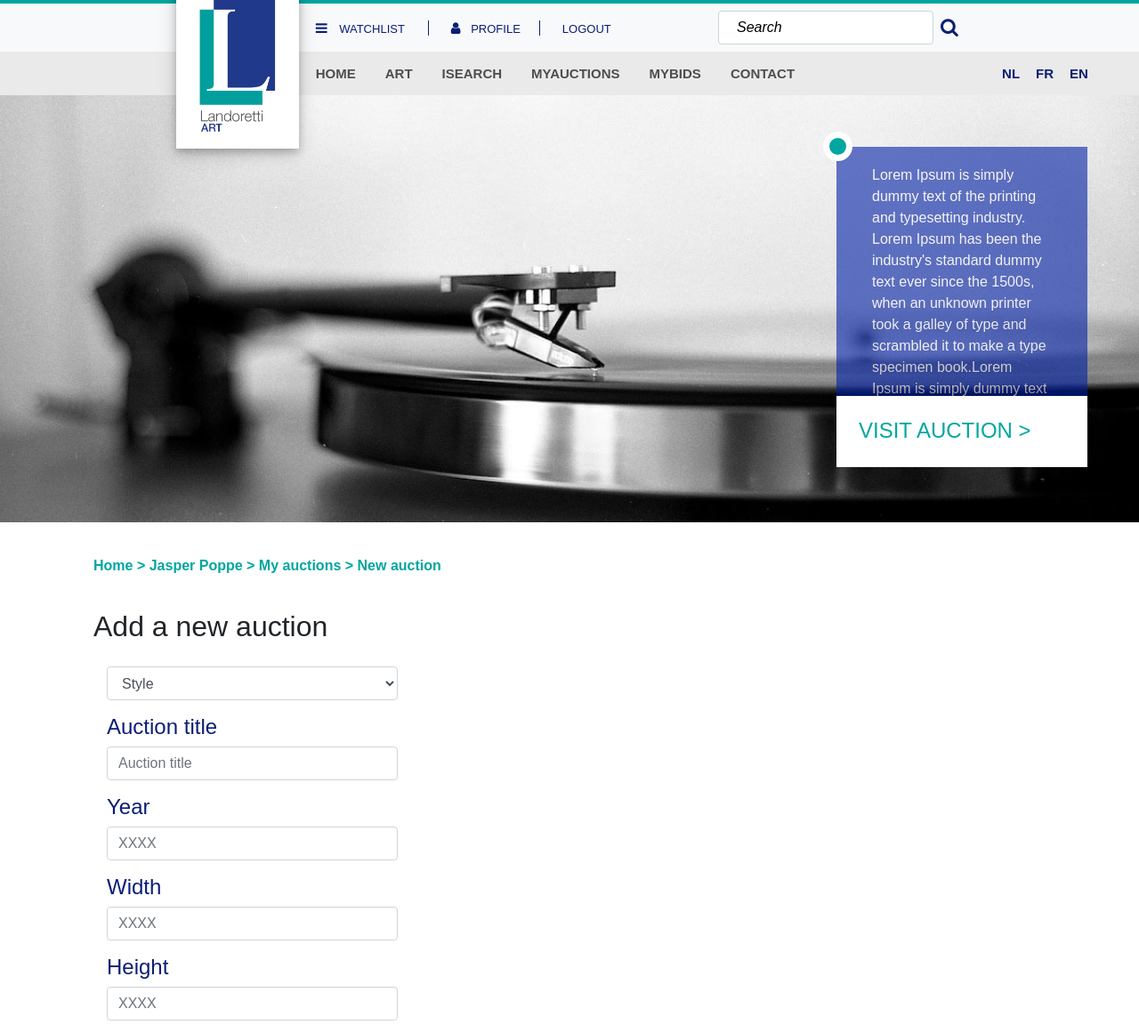
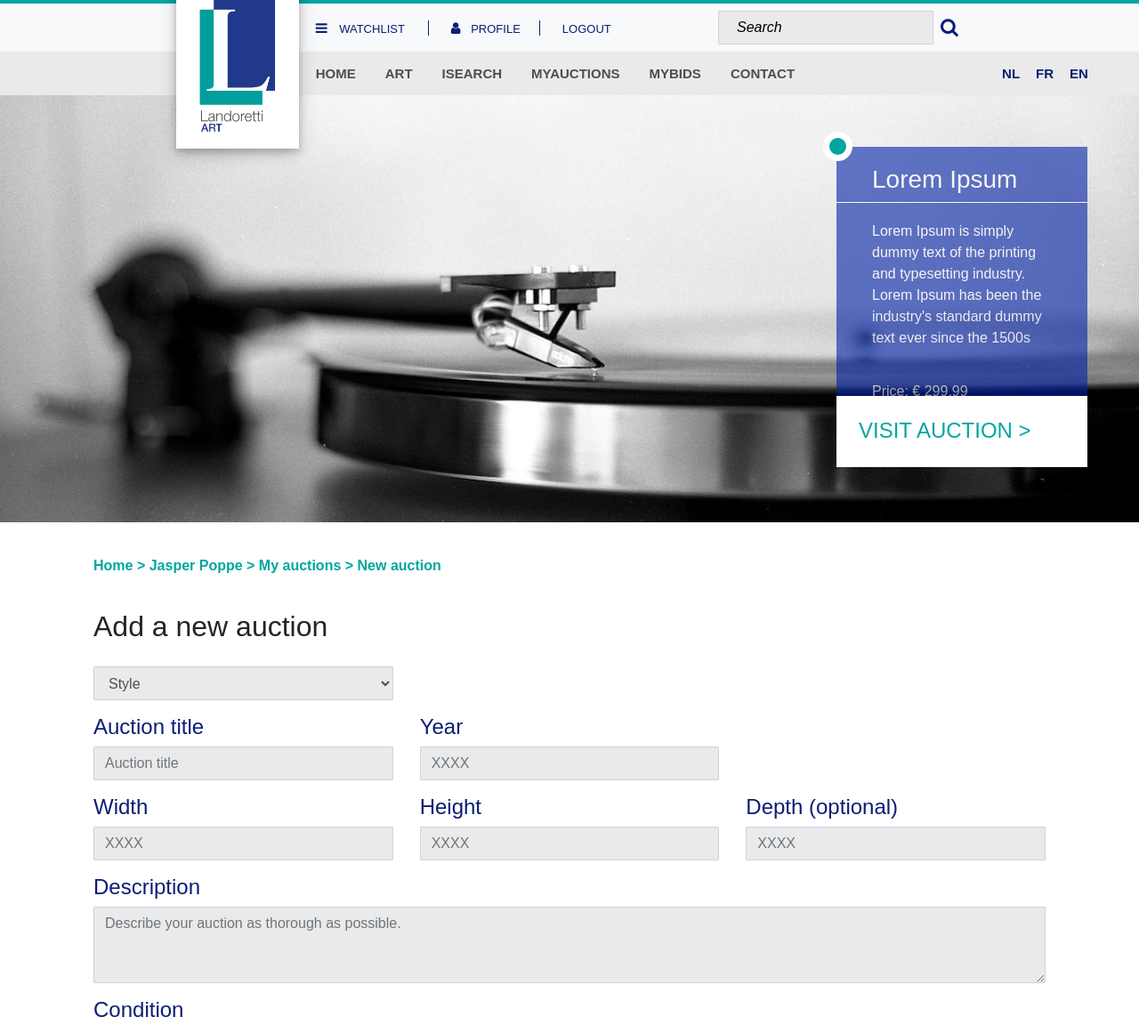
Before and after one commit to AndreeaPenu/Landoretti, a plain HTML site: page newAuction.html in a window 1280 px wide. Shown: the top 1152 px of the page at 89% size. Drawn offline with nearby package versions, Linux system fonts and the light colour scheme; files whose address does not match are found by name.

Commit message:
new auction edits

```diff
--- a/newAuction.html
+++ b/newAuction.html
@@ -18,7 +18,7 @@
     <link rel="stylesheet" href="css/flickity.css" media="screen">
 
   </head>
-  <body id="myAuction">
+  <body id="newAuction">
 
     <!-- White navbar -->
     <a href="#"><img class="logo" src="img/logo.png" alt="logo Landoretti"></a>
@@ -100,10 +100,19 @@
     </div>
     <div class="decoration-round-profile"></div>
     <div class="overlay-profile">
+        <div class="overlay-h3-profile">
+             <h3>Lorem Ipsum</h3>
+        </div>
+
       <p class="overlay-text-profile">Lorem Ipsum is simply dummy text of the printing and typesetting industry.
-          Lorem Ipsum has been the industry's standard dummy text ever since the 1500s, when an unknown printer
-          took a galley of type and scrambled it to make a type specimen book.Lorem Ipsum is simply dummy text</p>
+        Lorem Ipsum has been the industry's standard dummy text ever since the 1500s</p>
+
+      <p class="overlay-text-profile">
+          Price: € 299,99
+      </p>
+
       </div>
+
       <div class="visit">
           <p>VISIT AUCTION ></p>
       </div>
@@ -120,6 +129,8 @@
         <div class="container-fluid">
 
             <form>
+
+              <div class="row">
                 <div class="form-group col-md-4">
                         <label for="select-style"></label>
                         <select class="form-control" id="select-style">
@@ -140,6 +151,11 @@
                         </select>
                       </div>
 
+
+              </div>
+
+
+              <div class="row">
                     <div class="form-group col-md-4">
                       <label for="title">Auction title</label>
                       <input type="text" class="form-control" id="title" placeholder="Auction title">
@@ -149,6 +165,10 @@
                       <input type="text" class="form-control" id="year" placeholder="XXXX">
                     </div>
 
+              </div>
+
+
+              <div class="row">
                   <div class="form-group col-md-4">
                     <label for="width">Width</label>
                     <input type="text" class="form-control" id="width" placeholder="XXXX">
@@ -164,6 +184,10 @@
                     <input type="text" class="form-control" id="depth" placeholder="XXXX">
                   </div>
 
+              </div>
+
+
+
               <div class="form-group">
                 <label for="description">Description</label>
                 <textarea class="form-control" id="description" rows="3" placeholder="Describe your auction as thorough as possible."></textarea>
@@ -174,21 +198,29 @@
                 <textarea class="form-control" id="condition" rows="3" placeholder="What's the condition of this artwork?"></textarea>
               </div>
 
+              <div class="row">
                    <div class="form-group col-md-4">
                 <label for="origin">Origin</label>
                 <input type="text" class="form-control" id="origin" placeholder="What's the origin of the artwork?">
               </div>
+              </div>
+
 
               <div class="form-group">
                 <label for="photos">Photos</label>
                 <p>Please upload one picture with the signature of the artwork and one picture of the artwork.
                     You can upload up to 3 pictures with a maximum of 10MB each.
                 </p>
-                <input type="file" class="form-control-file" id="photos">
+
+                <div class="btn btn-primary">UPLOAD IMAGE OF THE ARTWORK</div>
+                <div class="btn btn-primary">UPLOAD IMAGE OF THE SIGNATURE</div>
+                <div class="btn btn-primary">OPTIONAL IMAGE</div>
+
               </div>
 
               <h3>Pricing</h3>
 
+              <div class="row">
                     <div class="form-group col-md-4">
                     <label for="minPrice">Minimum estimate price</label>
                     <input type="text" class="form-control" id="minPrice" placeholder="€ XXXX">
@@ -201,12 +233,17 @@
                     <label for="buyoutPrice">Buyout price (optional)</label>
                     <input type="text" class="form-control" id="buyoutPrice" placeholder="€ XXXX">
                   </div>
+              </div>
 
+
+              <div class="row">
 
                 <div class="form-group col-md-4">
                 <label for="endDate">End date</label>
                 <input type="date" class="form-control" id="endDate">
               </div>
+              </div>
+
 
               <h4>Attention</h4>
               <p>You can not change the information after adding this auction.
@@ -214,12 +251,15 @@
                   We will answer your question as soon as possible.
               </p>
 
+              <div class="row">
                     <div class="form-check">
                     <input class="form-check-input" type="checkbox" value="" id="defaultCheck1">
                     <label class="form-check-label" for="defaultCheck1">
                       I Agree To The Terms & Conditions
                     </label>
                   </div>
+              </div>
+
 
               <div class="btn btn-primary" type="submit">
                   ADD AUCTION
--- a/scss/base/_base.scss
+++ b/scss/base/_base.scss
@@ -833,3 +833,27 @@ td {
 }
 
 // --------- newAuction --------------//
+
+#newAuction .form-control{
+    background-color:$gray;
+    padding:.375rem .75rem;
+    border-radius:1px;
+   // height:50px;
+}
+
+/* form > :nth-child(1),form > :nth-child(2){
+    width: 1600px;
+}
+
+form > :nth-child(3){
+    width: 800px;
+}
+
+form > :nth-child(4),form > :nth-child(5) {
+    width:770px;
+   // height:117px;
+}
+
+form > :nth-child(6){
+    width:2400px;
+} */
```
Also changed, not shown: css/main.css. Lines whose indentation alone changed are shown as unchanged.
